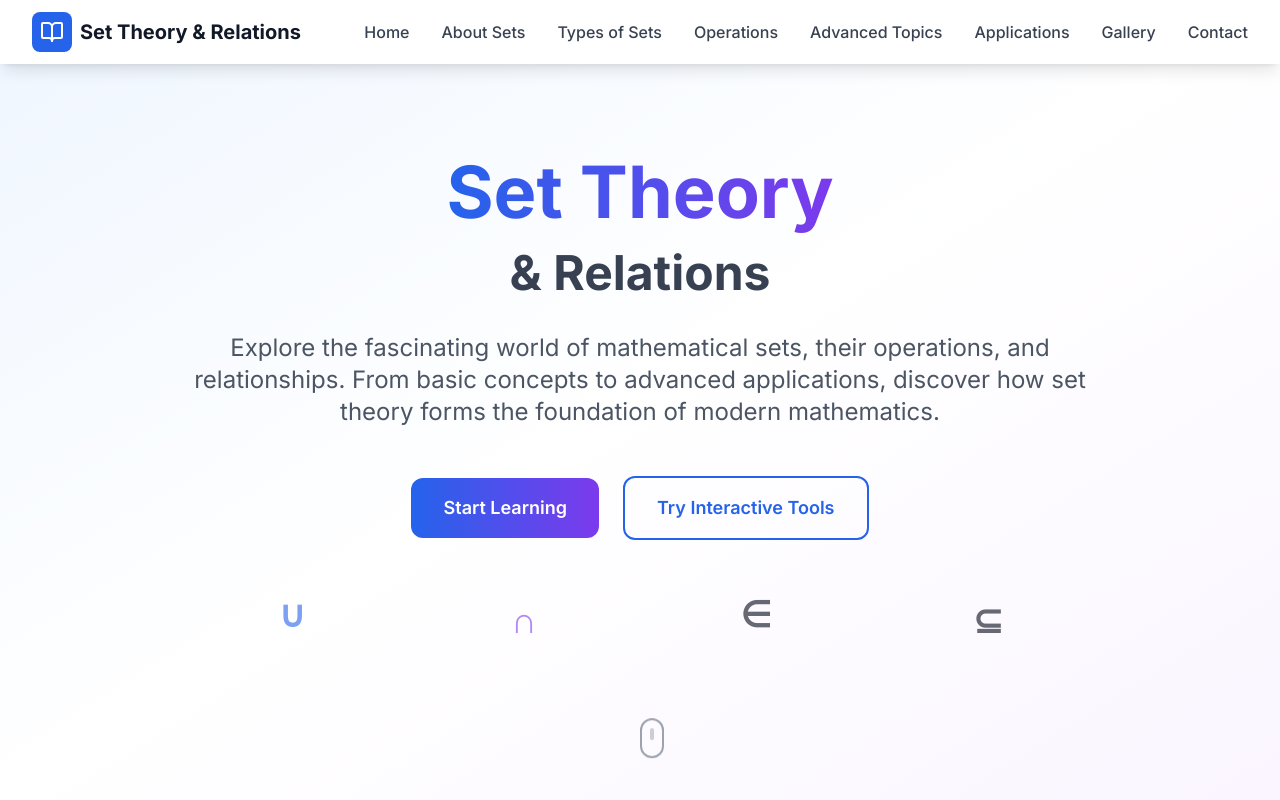
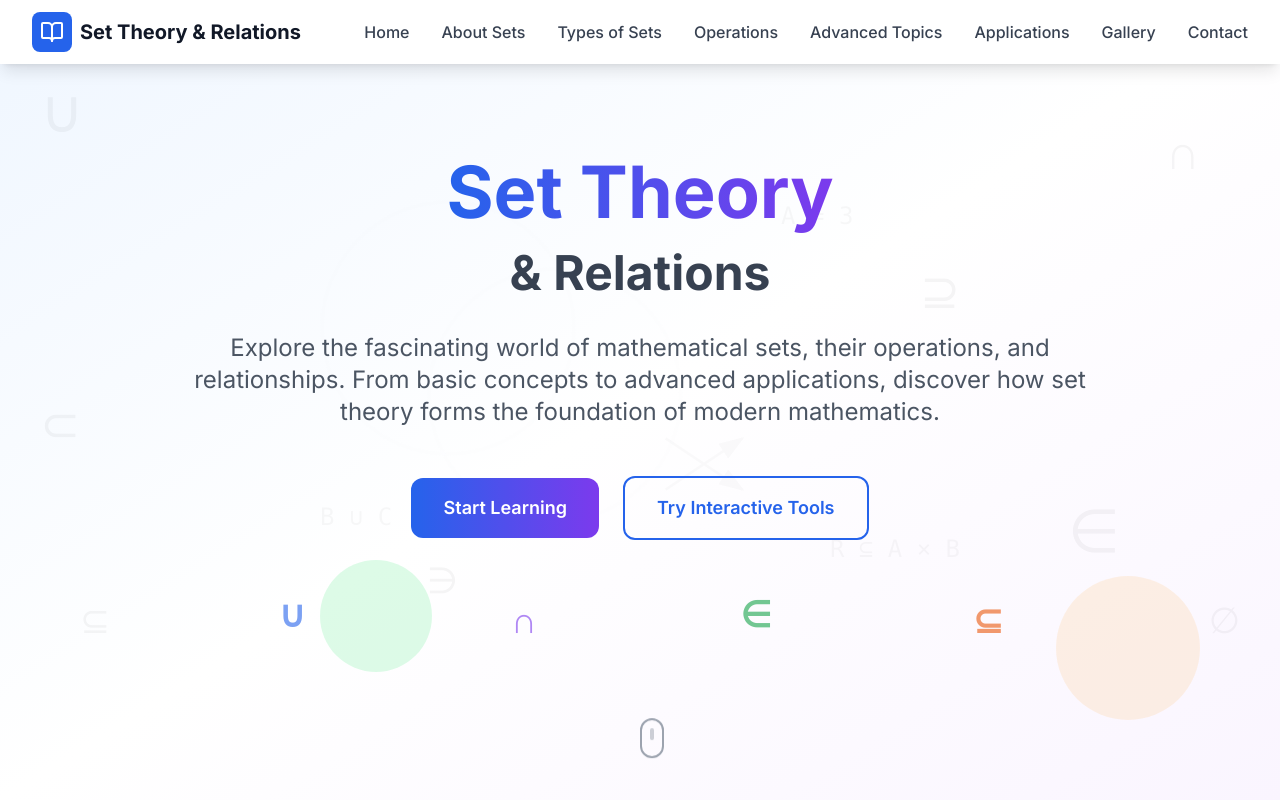
Before and after one commit to Jacksss-hub/set-theory-explorers-guide, a React (Vite) app: page / in a window 1280 px wide. Shown: the top 800 px of the page. Built offline with nearby package versions, Linux system fonts and the light colour scheme.

Commit message:
Add mathematical background to hero section
Added a mathematical image or related background to the hero section on the front page, behind the "Start Learning" button.

```diff
--- a/src/components/Hero.tsx
+++ b/src/components/Hero.tsx
@@ -2,12 +2,54 @@
 const Hero = () => {
   return (
     <section className="relative min-h-screen flex items-center justify-center bg-gradient-to-br from-math-blue-50 via-white to-math-purple-50 overflow-hidden">
+      {/* Mathematical background imagery */}
+      <div className="absolute inset-0 overflow-hidden opacity-10">
+        {/* Venn diagram circles */}
+        <div className="absolute top-1/4 left-1/4 w-64 h-64 border-4 border-math-blue-400 rounded-full opacity-30"></div>
+        <div className="absolute top-1/3 left-1/3 w-64 h-64 border-4 border-math-purple-400 rounded-full opacity-30"></div>
+
+        {/* Mathematical symbols scattered */}
+        <div className="absolute top-20 left-10 text-6xl text-math-blue-300 opacity-40">∪</div>
+        <div className="absolute top-32 right-20 text-5xl text-math-purple-300 opacity-40">∩</div>
+        <div className="absolute bottom-40 left-20 text-4xl text-math-blue-300 opacity-40">⊆</div>
+        <div className="absolute bottom-60 right-40 text-6xl text-math-purple-300 opacity-40">∈</div>
+        <div className="absolute top-1/2 left-10 text-5xl text-math-blue-300 opacity-40">⊂</div>
+        <div className="absolute top-3/4 right-10 text-4xl text-math-purple-300 opacity-40">∅</div>
+        <div className="absolute top-1/3 right-1/4 text-5xl text-math-blue-300 opacity-40">⊇</div>
+        <div className="absolute bottom-1/4 left-1/3 text-4xl text-math-purple-300 opacity-40">∋</div>
+
+        {/* Set notation examples */}
+        <div className="absolute top-1/4 right-1/3 text-2xl text-math-blue-300 opacity-30 font-mono">A = {1, 2, 3}</div>
+        <div className="absolute bottom-1/3 left-1/4 text-2xl text-math-purple-300 opacity-30 font-mono">B ∪ C</div>
+        <div className="absolute top-2/3 right-1/4 text-2xl text-math-blue-300 opacity-30 font-mono">R ⊆ A × B</div>
+
+        {/* Relation arrows */}
+        <svg className="absolute top-1/2 left-1/2 w-32 h-32 opacity-20" viewBox="0 0 100 100">
+          <defs>
+            <marker id="arrowhead" markerWidth="10" markerHeight="7" refX="9" refY="3.5" orient="auto">
+              <polygon points="0 0, 10 3.5, 0 7" fill="currentColor" className="text-math-blue-400" />
+            </marker>
+          </defs>
+          <line x1="20" y1="30" x2="80" y2="70" stroke="currentColor" strokeWidth="2" markerEnd="url(#arrowhead)" className="text-math-blue-400" />
+          <line x1="20" y1="70" x2="80" y2="30" stroke="currentColor" strokeWidth="2" markerEnd="url(#arrowhead)" className="text-math-purple-400" />
+        </svg>
+
+        {/* Grid pattern for mathematical structure */}
+        <div className="absolute inset-0 opacity-5">
+          <div className="grid grid-cols-12 grid-rows-12 h-full w-full">
+            {Array.from({ length: 144 }).map((_, i) => (
+              <div key={i} className="border border-gray-300"></div>
+            ))}
+          </div>
+        </div>
+      </div>
+
       {/* Background geometric patterns */}
       <div className="absolute inset-0 overflow-hidden">
         <div className="absolute top-20 left-20 w-32 h-32 bg-math-blue-200 rounded-full opacity-20 animate-pulse"></div>
         <div className="absolute top-40 right-32 w-24 h-24 bg-math-purple-200 rounded-full opacity-20 animate-pulse" style={{ animationDelay: '1s' }}></div>
-        <div className="absolute bottom-32 left-1/4 w-28 h-28 bg-math-green-200 rounded-full opacity-20 animate-pulse" style={{ animationDelay: '2s' }}></div>
-        <div className="absolute bottom-20 right-20 w-36 h-36 bg-math-orange-200 rounded-full opacity-20 animate-pulse" style={{ animationDelay: '0.5s' }}></div>
+        <div className="absolute bottom-32 left-1/4 w-28 h-28 bg-green-200 rounded-full opacity-20 animate-pulse" style={{ animationDelay: '2s' }}></div>
+        <div className="absolute bottom-20 right-20 w-36 h-36 bg-orange-200 rounded-full opacity-20 animate-pulse" style={{ animationDelay: '0.5s' }}></div>
       </div>
 
       <div className="relative z-10 max-w-7xl mx-auto px-4 sm:px-6 lg:px-8 text-center">
@@ -47,8 +89,8 @@ const Hero = () => {
         <div className="mt-16 grid grid-cols-2 sm:grid-cols-4 gap-8 opacity-60">
           <div className="text-4xl font-bold text-math-blue-600 animate-bounce" style={{ animationDelay: '0s' }}>∪</div>
           <div className="text-4xl font-bold text-math-purple-600 animate-bounce" style={{ animationDelay: '0.5s' }}>∩</div>
-          <div className="text-4xl font-bold text-math-green-600 animate-bounce" style={{ animationDelay: '1s' }}>∈</div>
-          <div className="text-4xl font-bold text-math-orange-600 animate-bounce" style={{ animationDelay: '1.5s' }}>⊆</div>
+          <div className="text-4xl font-bold text-green-600 animate-bounce" style={{ animationDelay: '1s' }}>∈</div>
+          <div className="text-4xl font-bold text-orange-600 animate-bounce" style={{ animationDelay: '1.5s' }}>⊆</div>
         </div>
       </div>
 
```
